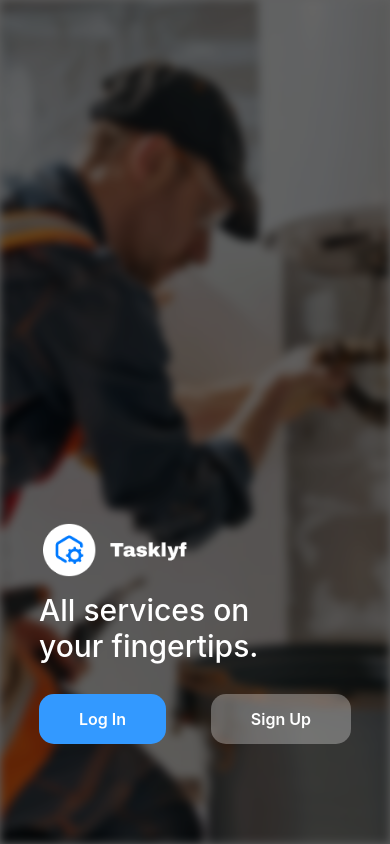
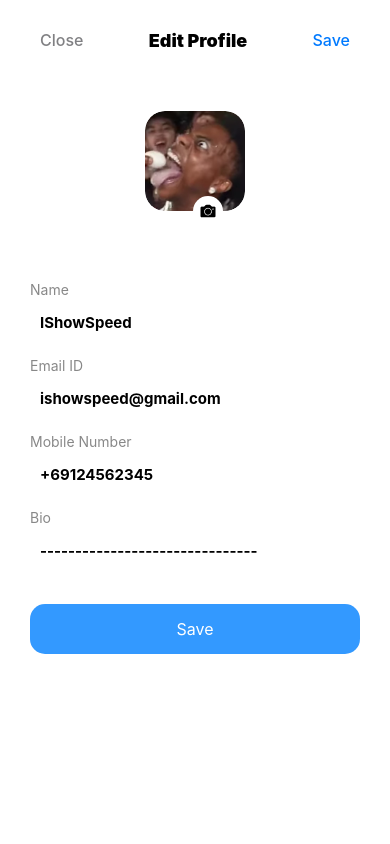
Before and after one commit to kcsf77/TaskLyf, a React Native app: screen /EditProfile in a window 390 px wide. Built offline with nearby package versions, Linux system fonts and the light colour scheme.

Commit message:
Edit Profile

```diff
--- a/navigation/appNavigation.js
+++ b/navigation/appNavigation.js
@@ -13,6 +13,7 @@
 import SignUpScreen from '../screens/Signup';
 import VerificationScreen from '../screens/Verification';
 import InfoScreen from '../screens/InfoPage';
+import EditProfileScreen from '../screens/EditProfile';
 
 const Stack = createNativeStackNavigator();
 const Tab = createBottomTabNavigator();
@@ -110,6 +111,7 @@
         <Stack.Screen name="Verify" component={VerificationScreen} />
         <Stack.Screen name="InfoPage" component={InfoScreen} />
         <Stack.Screen name="MainTab" component={MainTab} />
+        <Stack.Screen name="EditProfile" component={EditProfileScreen} />
       </Stack.Navigator>
     </NavigationContainer>
   );
--- /dev/null
+++ b/screens/EditProfile.js
@@ -0,0 +1,175 @@
+import React from 'react';
+import { View, Text, StyleSheet, Image, TouchableOpacity, TextInput, Alert } from 'react-native';
+
+const EditProfileScreen = ({ navigation }) => {
+    const handleSave = () => {
+        Alert.alert(
+            "Save Changes",
+            "Are you sure you want to save your changes?",
+            [
+                {
+                    text: "Cancel",
+                    style: "cancel"
+                },
+                {
+                    text: "OK",
+                    onPress: () => navigation.goBack() // Navigate back when OK is pressed
+                }
+            ]
+        );
+    };
+    return (
+        <View style={styles.container}>
+
+            <View style={styles.appBar}>
+                <TouchableOpacity onPress={() => navigation.goBack()}>
+                    <Text style={styles.Close}>Close</Text>
+                </TouchableOpacity>
+                <Text style={styles.Title}>Edit Profile</Text>
+
+                <TouchableOpacity onPress={handleSave}>
+                    <Text style={styles.Save}>Save</Text>
+                </TouchableOpacity>
+            </View>
+            <View style={styles.pictureContainer}>
+                <Image
+                    source={require('../assets/Profile Picture.png')} // Placeholder for profile image
+                    style={styles.profileImage}
+                />
+                <View style={styles.cameraBackground}>
+                    <Image
+                        source={require('../assets/icons/camera.png')}
+                        style={styles.cameraIcon}
+                    />
+                </View>
+            </View>
+            <View style={styles.InputContainer}>
+                <Text style={styles.label}>Name</Text>
+                <TextInput
+                    style={styles.input}
+                    placeholder="Name"
+                    value='IShowSpeed'
+                />
+                <Text style={styles.label}>Email ID</Text>
+                <TextInput
+                    style={styles.input}
+                    placeholder="Email"
+                    keyboardType="email-address"
+                    value='ishowspeed@gmail.com'
+                />
+                <Text style={styles.label}>Mobile Number</Text>
+                <TextInput
+                    style={styles.input}
+                    placeholder="Mobile Number"
+                    keyboardType="phone-pad"
+                    value='+69124562345'
+                />
+                <Text style={styles.label}>Bio</Text>
+                <TextInput
+                    style={styles.input}
+                    placeholder="Bio"
+                    multiline
+                    value='-------------------------------'
+                />
+                <TouchableOpacity style={styles.saveButton} onPress={handleSave}>
+                    <Text style={styles.saveButtonText}>Save</Text>
+                </TouchableOpacity>
+            </View>
+
+        </View>
+    );
+};
+
+const styles = StyleSheet.create({
+    container: {
+        flex: 1,
+        backgroundColor: '#fff',
+        padding: 20
+    },
+
+    Title: {
+        fontWeight: '900',
+        fontSize: 18
+    },
+
+    Close: {
+        color: "#808083",
+        fontSize: 16,
+        fontWeight: '500',
+    },
+    Save: {
+        color: "#007AFF",
+        fontSize: 16,
+        fontWeight: '500',
+    },
+
+    appBar: {
+        flexDirection: 'row',
+        alignItems: 'flex-start',
+        justifyContent: 'space-between',
+        paddingHorizontal: 20,
+        paddingTop: 10
+    },
+    label: {
+        fontSize: 16,
+        color: '#333',
+    },
+    pictureContainer: {
+        alignItems: 'center',
+        paddingVertical: 60,
+        position: 'relative',
+    },
+    profileImage: {
+        width: 100,
+        height: 100,
+        borderRadius: 20,
+    },
+    cameraBackground: {
+        position: 'absolute',
+        bottom: 45,
+        left: 173,
+        width: 30,
+        height: 30,
+        borderRadius: 20,
+        backgroundColor: '#fff',
+        justifyContent: 'center',
+        alignItems: 'center',
+        elevation: 5,
+    },
+    cameraIcon: {
+        width: 30,
+        height: 30,
+    },
+    label: {
+        fontSize: 14,
+        color: '#888',
+        marginBottom: 5,
+    },
+
+    InputContainer: {
+        padding: 10
+    },
+
+    input: {
+        padding: 10,
+        borderRadius: 10,
+        marginBottom: 15,
+        // backgroundColor: '#f9f9f9',
+        fontSize: 15,
+        fontWeight: 'bold',
+    },
+    saveButton: {
+        backgroundColor: '#3399FF',
+        padding: 15,
+        borderRadius: 15,
+        alignItems: 'center',
+        marginBottom: 10,
+    },
+    saveButtonText: {
+        color: '#fff',
+        fontSize: 16,
+
+    },
+});
+
+export default EditProfileScreen;
--- a/screens/Profile.js
+++ b/screens/Profile.js
@@ -1,7 +1,7 @@
 import React from 'react';
 import { View, Text, StyleSheet, Image, TouchableOpacity, ScrollView } from 'react-native';
 
-const ProfileScreen = () => {
+const ProfileScreen = ({navigation}) => {
   return (
     <ScrollView style={styles.container}>
       <View style={styles.header}>
@@ -11,7 +11,7 @@
         />
         <Text style={styles.profileName}>IShowSpeed</Text>
         <Text style={styles.profileEmail}>ishowspeed@gmail.com</Text>
-        <TouchableOpacity style={styles.editProfileButton}>
+        <TouchableOpacity style={styles.editProfileButton} onPress={() => navigation.navigate('EditProfile')}>
           <Text style={styles.editProfileText}>Edit Profile</Text>
         </TouchableOpacity>
       </View>
```
Also changed, not shown: assets/icons/camera.png (added).
